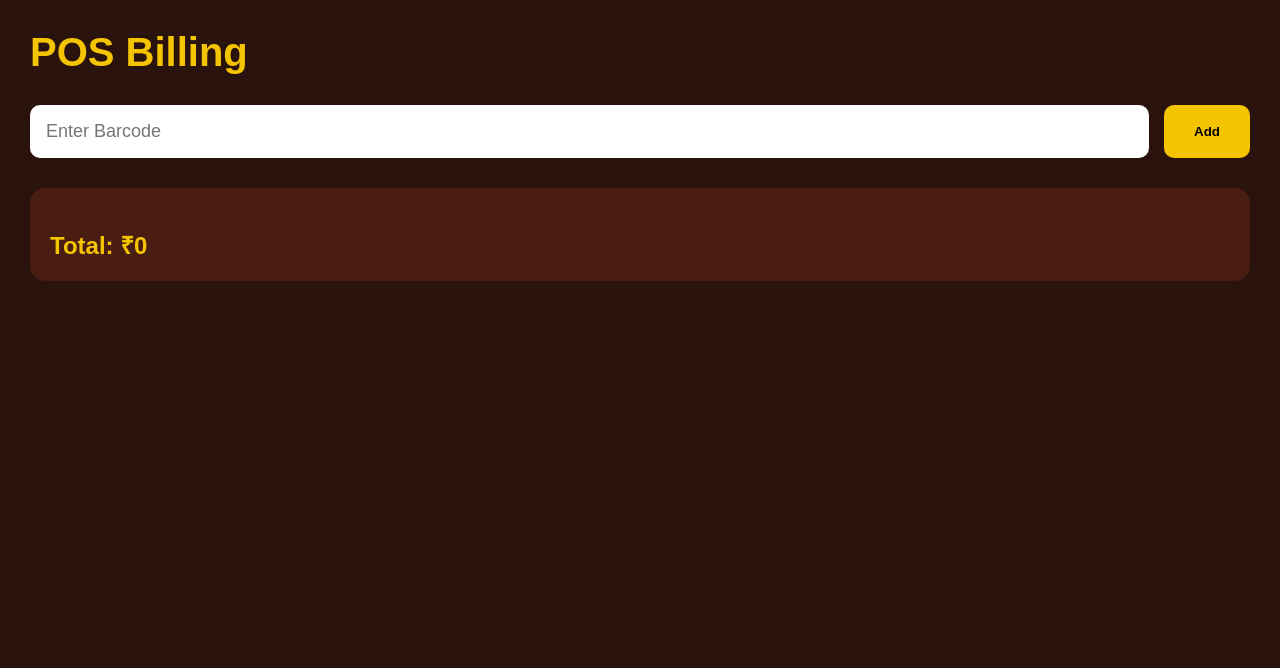
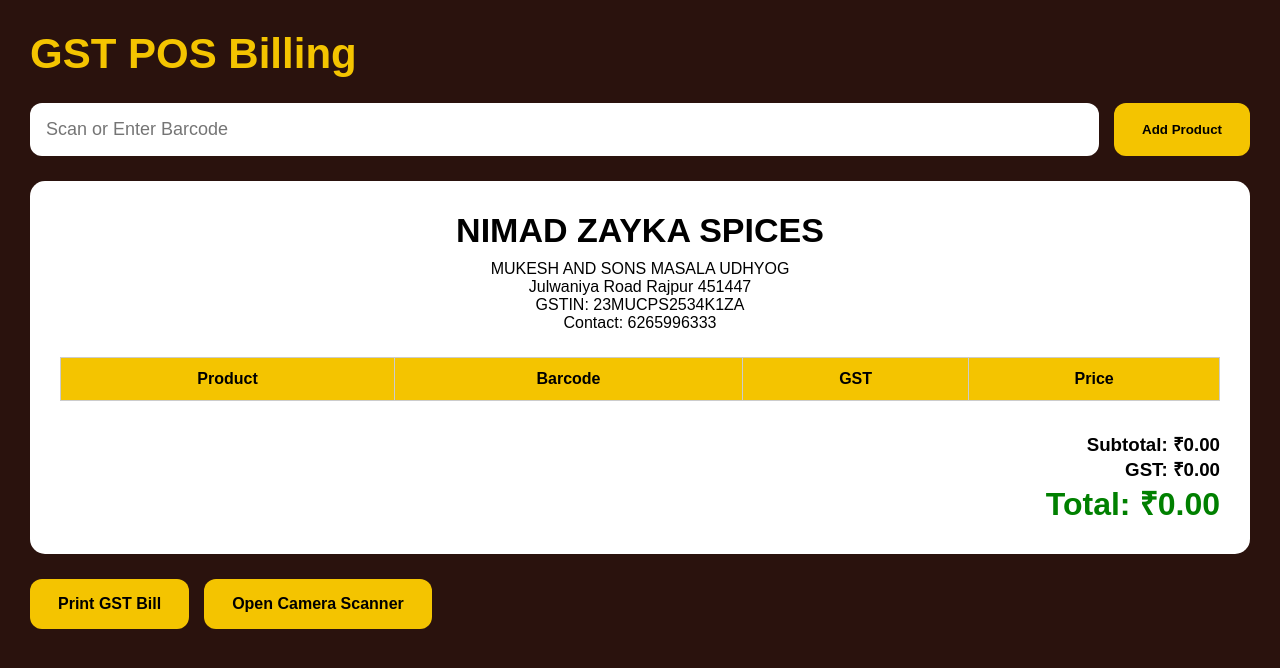
Before and after one commit to nikeshnikku9/ADMINNIMAD, a Next.js app: page /admin/pos in a window 1280 px wide. Shown: the top 668 px of the page. Built offline with nearby package versions, Linux system fonts and the light colour scheme.

Commit message:
Update page.js

```diff
--- a/app/admin/pos/page.js
+++ b/app/admin/pos/page.js
@@ -9,21 +9,37 @@
     {
       barcode: "920100000016",
       name: "Haldi Powder 100g",
-      price: 45
+      price: 45,
+      gst: 5
     },
 
     {
       barcode: "920100000021",
       name: "Mirchi Powder 100g",
-      price: 65
+      price: 65,
+      gst: 5
+    },
+
+    {
+      barcode: "920100000026",
+      name: "Dhaniya Powder 100g",
+      price: 55,
+      gst: 5
+    },
+
+    {
+      barcode: "920100000003",
+      name: "Meat Masala 100g",
+      price: 160,
+      gst: 12
     }
 
   ];
 
-  const [barcode, setBarcode] =
+  const [barcode,setBarcode] =
     useState("");
 
-  const [cart, setCart] =
+  const [cart,setCart] =
     useState([]);
 
   const addProduct = () => {
@@ -51,16 +67,23 @@
 
   };
 
-  const total =
+  const subtotal =
     cart.reduce(
+      (sum,item)=>
+        sum + item.price,
+      0
+    );
 
+  const gstAmount =
+    cart.reduce(
       (sum,item)=>
+        sum +
+        (item.price * item.gst)/100,
+      0
+    );
 
-        sum + item.price,
-
-      0
-
-    );
+  const grandTotal =
+    subtotal + gstAmount;
 
   return (
 
@@ -75,19 +98,20 @@
 
       <h1
         style={{
-          fontSize: "40px",
+          fontSize: "42px",
           color: "#f4c400",
-          marginBottom: "30px"
+          marginBottom: "25px"
         }}
       >
-        POS Billing
+        GST POS Billing
       </h1>
 
+      {/* INPUT */}
       <div
         style={{
           display: "flex",
           gap: "15px",
-          marginBottom: "30px"
+          marginBottom: "25px"
         }}
       >
 
@@ -98,11 +122,11 @@
               e.target.value
             )
           }
-          placeholder="Enter Barcode"
+          placeholder="Scan or Enter Barcode"
           style={{
             flex: 1,
             padding: "16px",
-            borderRadius: "10px",
+            borderRadius: "12px",
             border: "none",
             fontSize: "18px"
           }}
@@ -113,67 +137,191 @@
           style={{
             background: "#f4c400",
             border: "none",
-            padding: "16px 30px",
-            borderRadius: "10px",
-            fontWeight: "bold"
+            padding: "16px 28px",
+            borderRadius: "12px",
+            fontWeight: "bold",
+            cursor: "pointer"
           }}
         >
-          Add
+          Add Product
         </button>
 
       </div>
 
+      {/* GST BILL */}
       <div
+        id="bill-area"
         style={{
-          background: "#4a1d12",
-          padding: "20px",
-          borderRadius: "15px"
+          background: "white",
+          color: "black",
+          borderRadius: "15px",
+          padding: "30px"
         }}
       >
 
-        {cart.map((item,index)=>(
-
+        {/* HEADER */}
         <div
-            key={index}
           style={{
-              display: "flex",
-              justifyContent:
-                "space-between",
-              marginBottom: "15px",
-              borderBottom:
-                "1px solid rgba(255,255,255,0.1)",
-              paddingBottom: "10px"
+            textAlign: "center",
+            marginBottom: "25px"
           }}
         >
 
-            <div>
-
-              <h3>
-                {item.name}
-              </h3>
+          <h1
+            style={{
+              fontSize: "34px",
+              marginBottom: "10px"
+            }}
+          >
+            NIMAD ZAYKA SPICES
+          </h1>
 
           <p>
-                {item.barcode}
+            MUKESH AND SONS MASALA UDHYOG
+          </p>
+
+          <p>
+            Julwaniya Road Rajpur 451447
+          </p>
+
+          <p>
+            GSTIN:
+            23MUCPS2534K1ZA
+          </p>
+
+          <p>
+            Contact:
+            6265996333
           </p>
 
         </div>
 
+        {/* TABLE */}
+        <table
+          style={{
+            width: "100%",
+            borderCollapse:
+              "collapse"
+          }}
+        >
+
+          <thead>
+
+            <tr
+              style={{
+                background: "#f4c400"
+              }}
+            >
+
+              <th style={th}>
+                Product
+              </th>
+
+              <th style={th}>
+                Barcode
+              </th>
+
+              <th style={th}>
+                GST
+              </th>
+
+              <th style={th}>
+                Price
+              </th>
+
+            </tr>
+
+          </thead>
+
+          <tbody>
+
+            {cart.map((item,index)=>(
+
+              <tr key={index}>
+
+                <td style={td}>
+                  {item.name}
+                </td>
+
+                <td style={td}>
+                  {item.barcode}
+                </td>
+
+                <td style={td}>
+                  {item.gst}%
+                </td>
+
+                <td style={td}>
+                  ₹{item.price}
+                </td>
+
+              </tr>
+
+            ))}
+
+          </tbody>
+
+        </table>
+
+        {/* TOTALS */}
+        <div
+          style={{
+            marginTop: "30px",
+            textAlign: "right"
+          }}
+        >
+
           <h3>
-              ₹{item.price}
+            Subtotal:
+            ₹{subtotal.toFixed(2)}
           </h3>
+
+          <h3>
+            GST:
+            ₹{gstAmount.toFixed(2)}
+          </h3>
+
+          <h1
+            style={{
+              color: "green"
+            }}
+          >
+            Total:
+            ₹{grandTotal.toFixed(2)}
+          </h1>
 
         </div>
 
-        ))}
+      </div>
 
-        <h2
+      {/* BUTTONS */}
+      <div
         style={{
-            marginTop: "20px",
-            color: "#f4c400"
+          display: "flex",
+          gap: "15px",
+          marginTop: "25px"
         }}
       >
-          Total: ₹{total}
-        </h2>
+
+        <button
+          onClick={()=>
+            window.print()
+          }
+          style={btn}
+        >
+          Print GST Bill
+        </button>
+
+        <button
+          onClick={()=>
+            alert(
+              "Camera Scanner Next Upgrade"
+            )
+          }
+          style={btn}
+        >
+          Open Camera Scanner
+        </button>
 
       </div>
 
@@ -182,3 +330,41 @@
   );
 
 }
+
+const th = {
+
+  border:
+    "1px solid #ccc",
+
+  padding: "12px"
+
+};
+
+const td = {
+
+  border:
+    "1px solid #ccc",
+
+  padding: "12px",
+
+  textAlign: "center"
+
+};
+
+const btn = {
+
+  background: "#f4c400",
+
+  border: "none",
+
+  padding: "16px 28px",
+
+  borderRadius: "12px",
+
+  fontWeight: "bold",
+
+  cursor: "pointer",
+
+  fontSize: "16px"
+
+};
```
Lines whose indentation alone changed are shown as unchanged.
